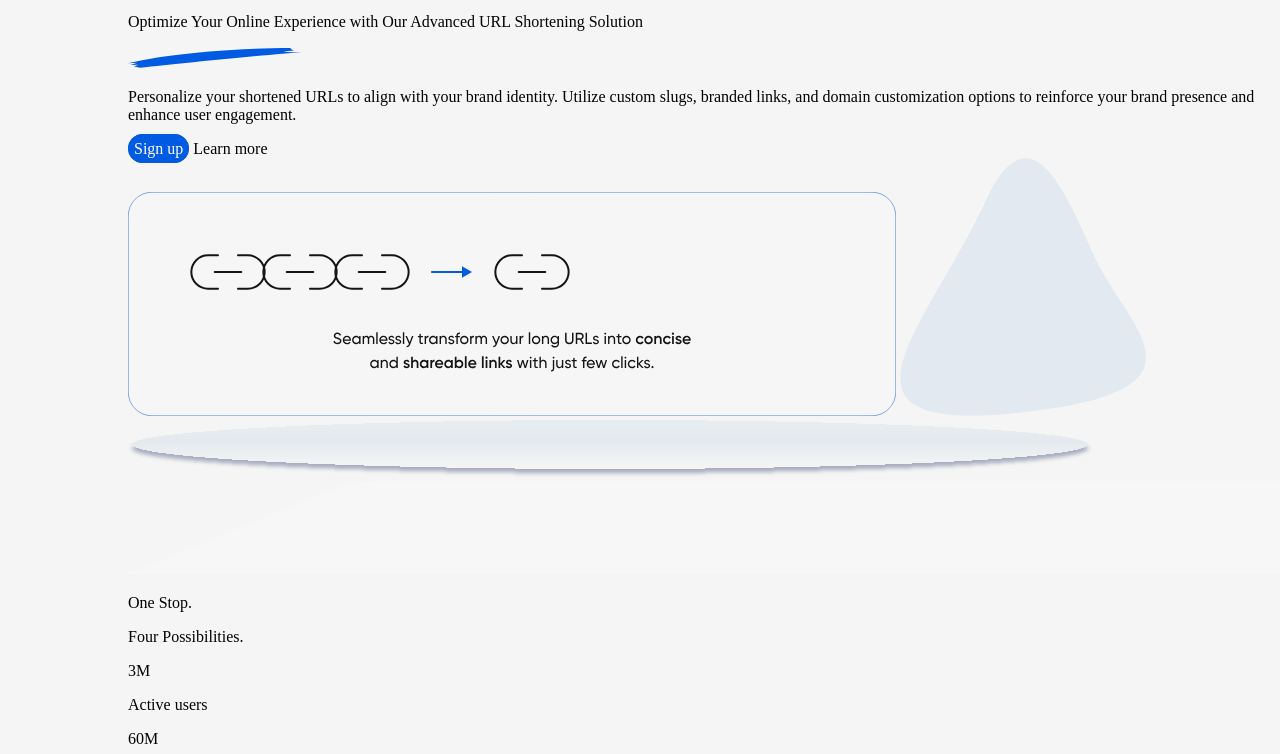
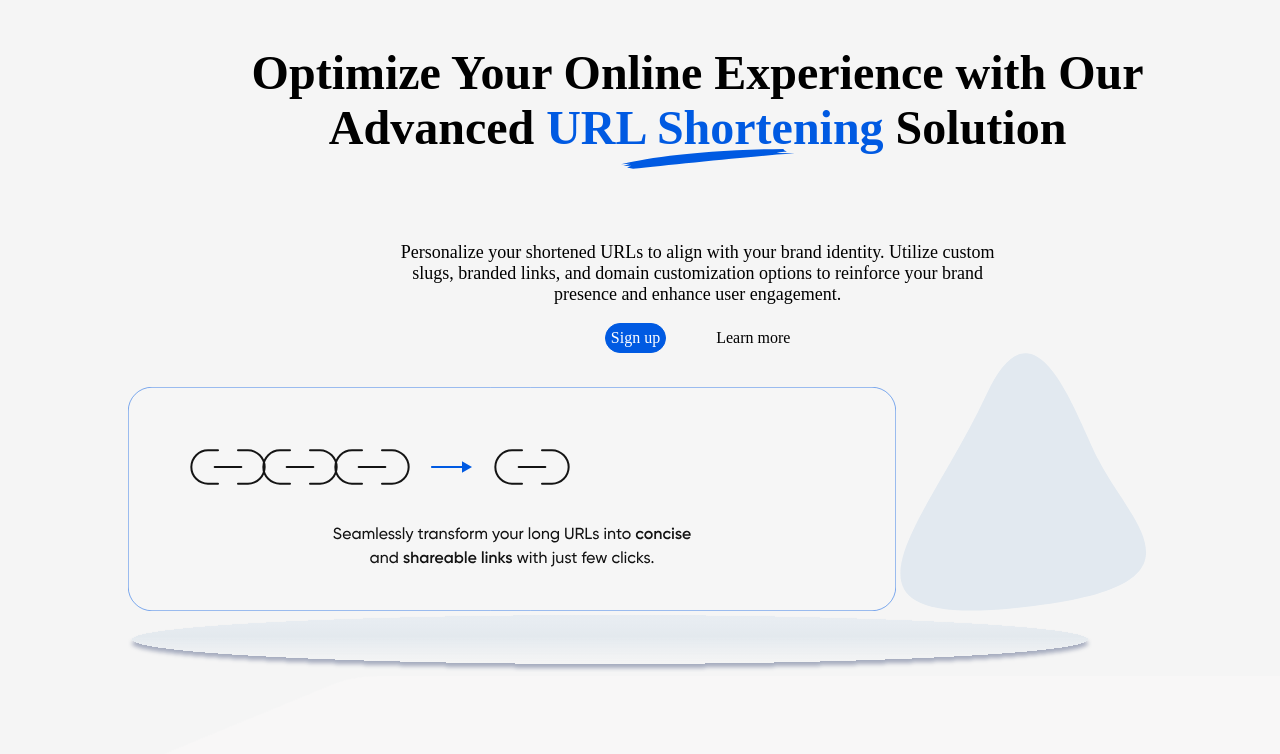
Before and after one commit to globalsmile/AltSchool_of_Engineering_v2_First_Semester_Assignment_Submission, a plain HTML site: page index.html in a window 1280 px wide. Shown: the part 46-800 px from the top of the page. Drawn offline with Linux system fonts and the light colour scheme.

Commit message:
.layout>main>section>div.closure

```diff
--- a/assets/css/index.css
+++ b/assets/css/index.css
@@ -5,11 +5,12 @@
   --pmc: #005ae2;
   --font-type: Gilroy-medium;
   --bgc: #f5f5f5;
+  --pos: center;
 }
 body {
   overflow-x: hidden;
   margin: 0;
-  padding: 1% 1% 0 10%;
+  padding: 1% 1% 10% 10%;
   font-family: var(--font-type);
   background-color: var(--bgc);
 }
@@ -24,21 +25,17 @@ ul.nav, ul.nav-2 {
   padding: 0;
   margin: 0;
   font-size: 18px;
-  align-items: center;
+  align-items: var(--pos);
   justify-content: space-evenly;
 }
 
-.header{
-  display: grid;
-  grid-template-areas: "logo nav nav-2";
-}
-.header__logo{
+.layout>header.logo{
   grid-area: logo;
 }
-.header__nav{
+.layout>header.nav{
   grid-area: nav;
 }
-.header__nav-2{
+.layout>header.nav-2{
   grid-area: nav-2;
 }
 
@@ -58,3 +55,40 @@ ul.nav, ul.nav-2 {
   border: none;
   background-color: var(--bgc);
 }
+
+.layout>header{
+  display: grid;
+  grid-template-areas:
+  "logo nav nav-2"
+  ;
+
+}
+p.optimize {
+  text-align: var(--pos);
+  font-size: 48px;
+  font-weight: 600;
+  margin-left: 10%;
+  margin-right: 10%;
+}
+.layout>main>section>div.image,
+.layout>main>section>div.closure {
+  display: flex;
+  flex-wrap: wrap;
+  justify-content: var(--pos);
+  align-items: center;
+
+}
+.layout>main>section>div.image {
+position: relative;
+  top: -55px;
+  right: -10px;
+}
+.layout>main>section>div.closure {
+  gap: 50px;
+}
+p.personalize {
+  font-size: 18px;
+  margin-left: 22%;
+  margin-right: 22%;
+  text-align: var(--pos);
+}
--- a/index.html
+++ b/index.html
@@ -10,6 +10,7 @@
 </head>
 
 <body>
+  <div class="layout">
     <header class="header">
       <div class="logo">
         <a href="#" class="logo-link">
@@ -38,9 +39,10 @@
       <section class="first-section">
         <p class="optimize">
           Optimize Your Online Experience with Our Advanced
-        <span>URL Shortening</span> Solution
+            <span style="color:#005AE2"> URL Shortening </span>Solution
         </p>
-      <img src="./assets/img/Vector 3.svg" alt="" class="strike-through">
+        <div class="image">
+        <img src="./assets/img/Vector 3.svg" alt="" class="strike-through-image"></div>
         <p class="personalize">
           Personalize your shortened URLs to align with your brand identity.
           Utilize custom slugs, branded links, and domain customization options
@@ -50,7 +52,7 @@
           <a href="#" class="try-button" id="sign-up">Sign up</a>
           <a href="#" class="login-button" id="learn-more">Learn more</a>
         </div>
-      <div class="img">
+        <div class="center-img">
           <img src="./assets/img/Frame 29546.svg" alt="">
           <img src="./assets/img/Vector 2 (1).svg" alt="" class="img-1">
           <img src="./assets/img/Ellipse 1.svg" alt="" class="oval">
@@ -103,7 +105,8 @@
       </section>
       <section class="third-section">
         <p>A <span>price perfect</span> for your needs.</p>
-      <p>From catering to your personal, business, event, and social needs, you can rest assured we have you in mind with
+        <p>From catering to your personal, business, event, and social needs, you can rest assured we have you in mind
+          with
           our pricing.</p>
         <div class="basic">
           <p>Basic</p>
@@ -154,7 +157,8 @@
           <input type="submit" value="Trim URL">
         </form>
         <div>
-        <p>By clicking TrimURL, I agree to the <a href="#">Terms of Service</a>, <a href="#">Privacy Policy</a>, and <a href="#">Use of
+          <p>By clicking TrimURL, I agree to the <a href="#">Terms of Service</a>, <a href="#">Privacy Policy</a>, and
+            <a href="#">Use of
               Cookies</a>.</p>
         </div>
       </section>
@@ -169,14 +173,16 @@
         <p>Are there any limitations on the number of URLs I can shorten?</p>
         <p>Can I customize the shortened URLs to reflect my brand or content?</p>
         <p>Can I track the performance of my shortened URLs?</p>
-      <p>How secure is the URL shortening service? Are the shortened links protected against spam or malicious activity?
+        <p>How secure is the URL shortening service? Are the shortened links protected against spam or malicious
+          activity?
         </p>
         <p>What is a QR code and what can it do?</p>
         <p>Is there an API available for integrating the URL shortening service into my own applications or website?</p>
       </section>
       <section class="last-section">
         <p>Revolutionizing Link Optimization</p>
-      <p>By clicking TrimURL, I agree to the <a href="#">Terms of Service</a>, <a href="#">Privacy Policy</a>, and <a href="#">Use of Cookies</a>.</p>
+        <p>By clicking TrimURL, I agree to the <a href="#">Terms of Service</a>, <a href="#">Privacy Policy</a>, and <a
+            href="#">Use of Cookies</a>.</p>
         <a href="#" class="try-button">Get Started</a>
       </section>
     </main>
@@ -238,6 +244,7 @@
         <img src="./assets/img/linkedin.svg" alt="LinkedIn">
       </div>
     </footer>
+  </div>
 </body>
 
 </html>
```
Lines whose indentation alone changed are shown as unchanged.
